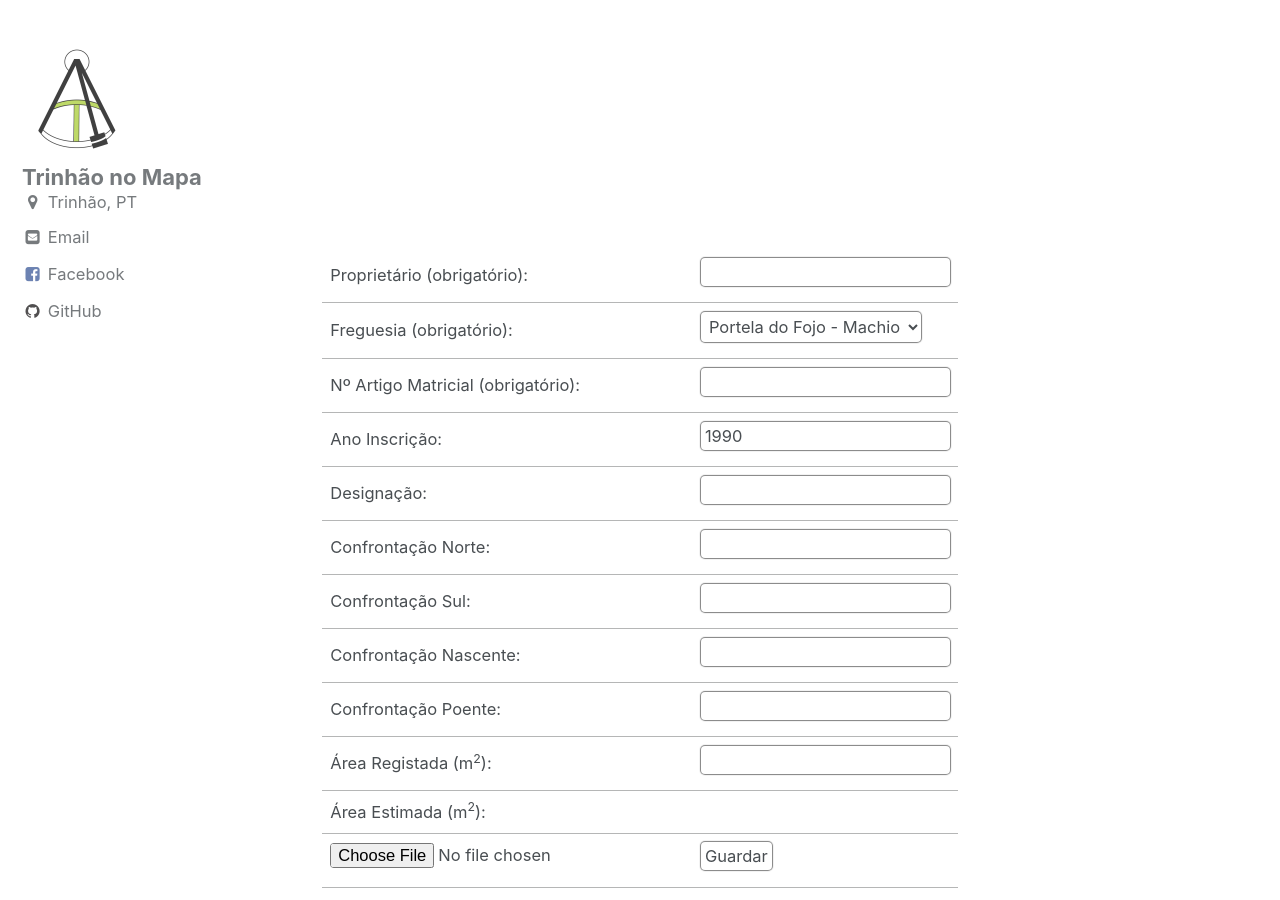
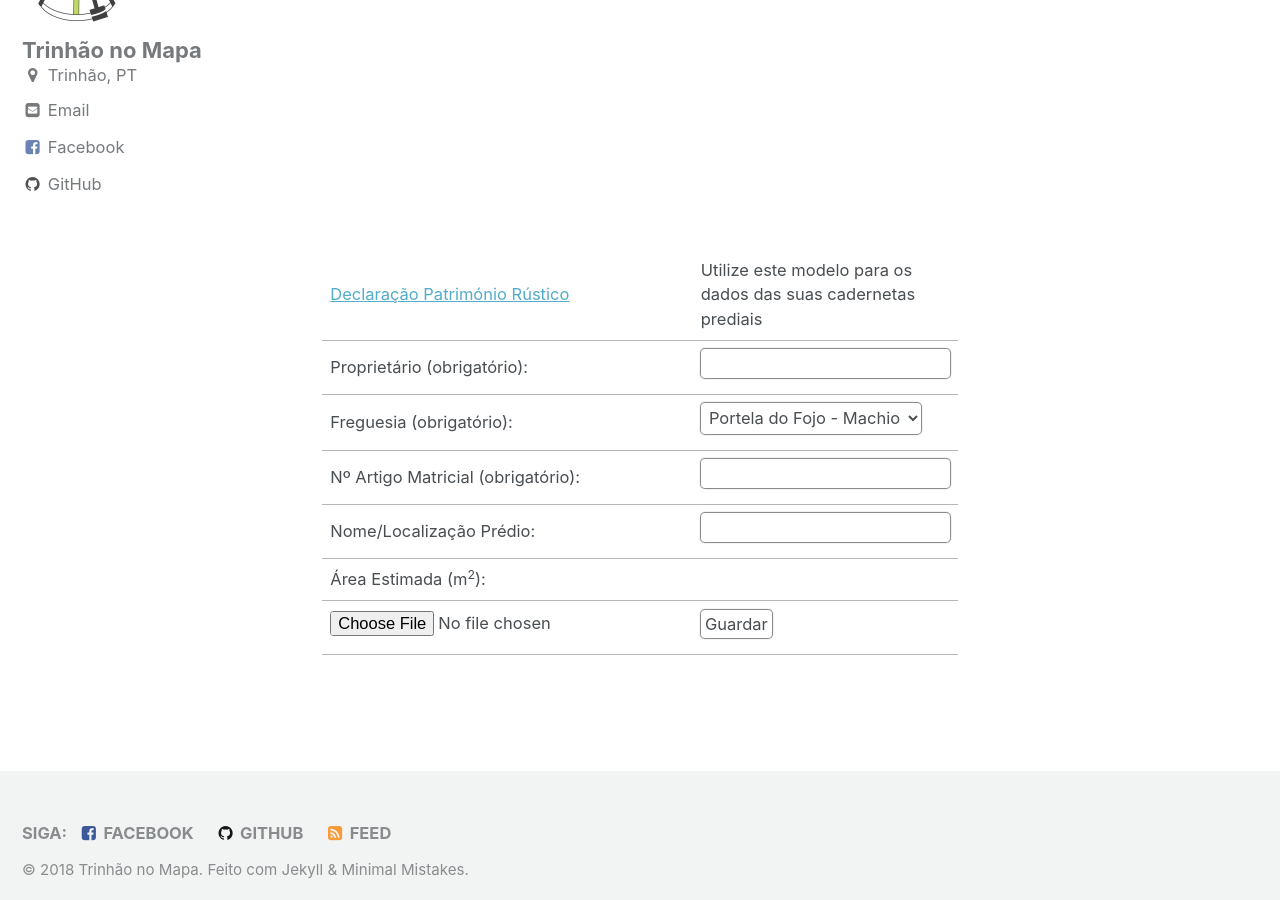
Before and after one commit to trinhaonomapa/trinhaonomapa.github.io, a Jekyll site: the page built from _pages/mapas.md, in a window 1280 px wide and 900 px high, scrolled down 326 px. Built offline with Jekyll 4.4.1, drawn with Linux system fonts in a browser that asks for light colours.

Commit message:
Moved optional fields into downloadable spreadsheet

```diff
--- a/_layouts/maps.html
+++ b/_layouts/maps.html
@@ -11,18 +11,16 @@
 </div>
 <div id="form">
   <table>
+    <tr>
+      <td><a href="{{ site.baseurl }}/assets/declaracao_patrimonio_rustico.xls">Declaração Património Rústico</a></td>
+      <td>Utilize este modelo para os dados das suas cadernetas prediais</td>
+    </tr>
     <tr><td>Proprietário (obrigatório):</td> <td><input id='owner' type='text'/> </td> </tr>
     <tr><td>Freguesia (obrigatório):</td> <td><select id='parish'> +
             <option value='061208 - PORTELA DO FOJO-MACHIO' SELECTED>Portela do Fojo - Machio</option>
             </select> </td></tr>
     <tr><td>Nº Artigo Matricial (obrigatório):</td> <td><input id='article' type='number' min="0"/> </td> </tr>
-    <tr><td>Ano Inscrição:</td> <td><input id='year' type='number' min="1900" max="2099" step="1" value="1990" /> </td> </tr>
-    <tr><td>Designação:</td> <td><input id='description' type='text'/> </td> </tr>
-    <tr><td>Confrontação Norte:</td> <td><input id='boundary-north' type='text'/> </td> </tr>
-    <tr><td>Confrontação Sul:</td> <td><input id='boundary-south' type='text'/> </td> </tr>
-    <tr><td>Confrontação Nascente:</td> <td><input id='boundary-east' type='text'/> </td> </tr>
-    <tr><td>Confrontação Poente:</td> <td><input id='boundary-west' type='text'/> </td> </tr>
-    <tr><td>Área Registada (m<sup>2</sup>):</td> <td><input id='area-reg' type='number' min="0"/> </td> </tr>
+    <tr><td>Nome/Localização Prédio:</td> <td><input id='name' type='text'/> </td> </tr>
     <tr><td>Área Estimada (m<sup>2</sup>):</td> <td><div id='area-est'/> </td> </tr>
     <tr>
       <td><input id='open' type='file' name='csv'/></td>
@@ -207,13 +199,7 @@
         'Proprietario',
         'Freguesia',
         'Artigo',
-        'Ano Inscricao',
-        'Designacao',
-        'Confrontacao Norte',
-        'Confrontacao Sul',
-        'Confrontacao Nascente',
-        'Confrontacao Poente',
-        'Area Registada',
+        'Nome',
         'Area Estimada'];
     result += metadataHeader.join(columnDelimiter);
     result += lineDelimiter;
```
Also changed, not shown: other parts of _layouts/maps.html (+3 -9 lines), 1 other file.
